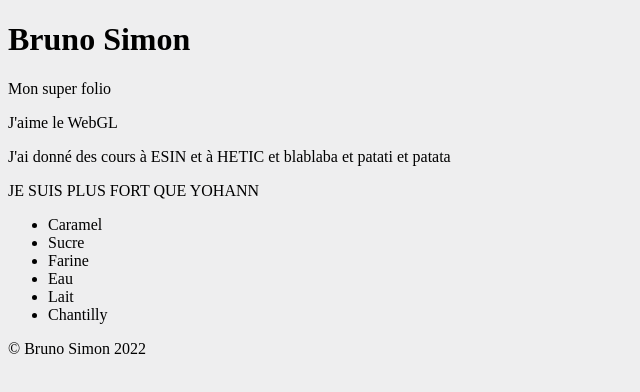
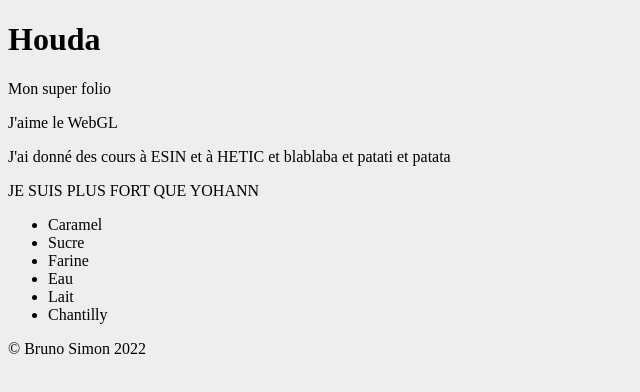
Before and after one commit to brunosimon/esin-e1-p2026-test, a plain HTML site: page index.html in a window 1280 px wide. Shown: the whole page, without its empty margins (0-640 px from the left). Drawn offline with Linux system fonts and the light colour scheme.

Commit message:
Home > Change title

```diff
--- a/index.html
+++ b/index.html
@@ -8,7 +8,7 @@
     <link rel="stylesheet" href="style.css">
 </head>
 <body>
-    <h1>Bruno Simon</h1>
+    <h1>Houda</h1>
     <p>Mon super folio</p>
     <p>J'aime le WebGL</p>
     <p>J'ai donné des cours à ESIN et à HETIC et blablaba et patati et patata</p>
```
